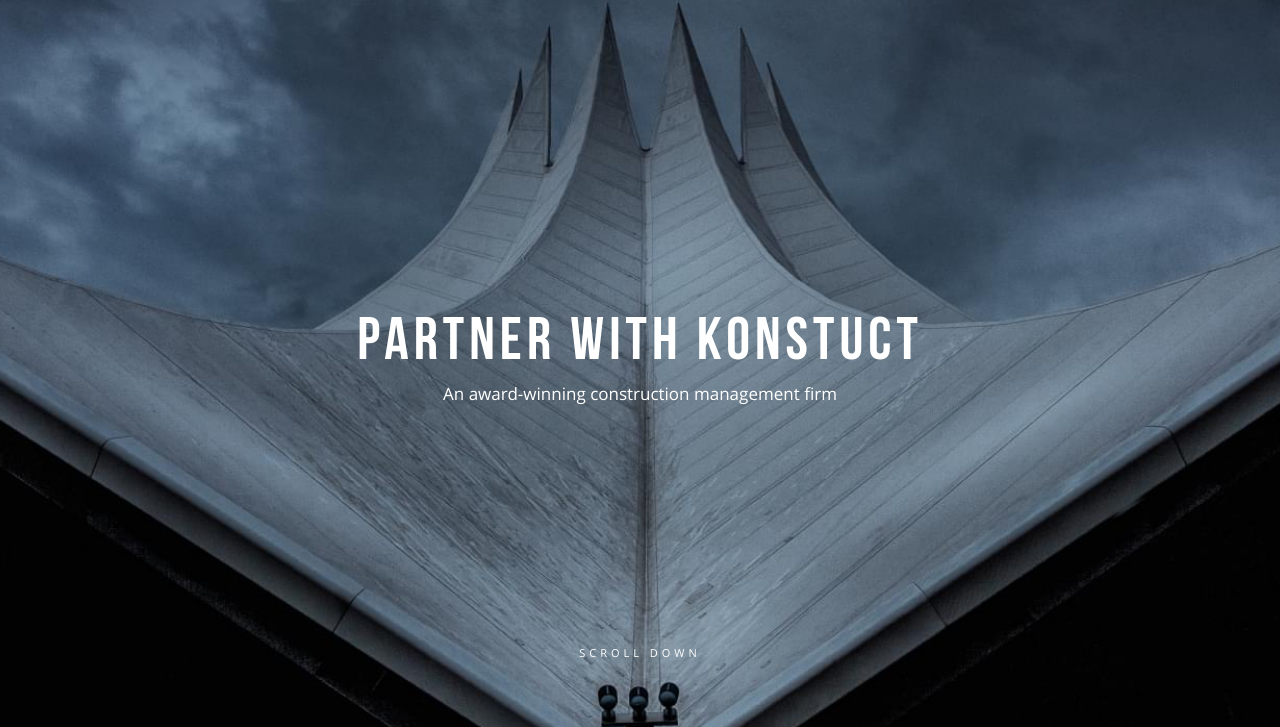
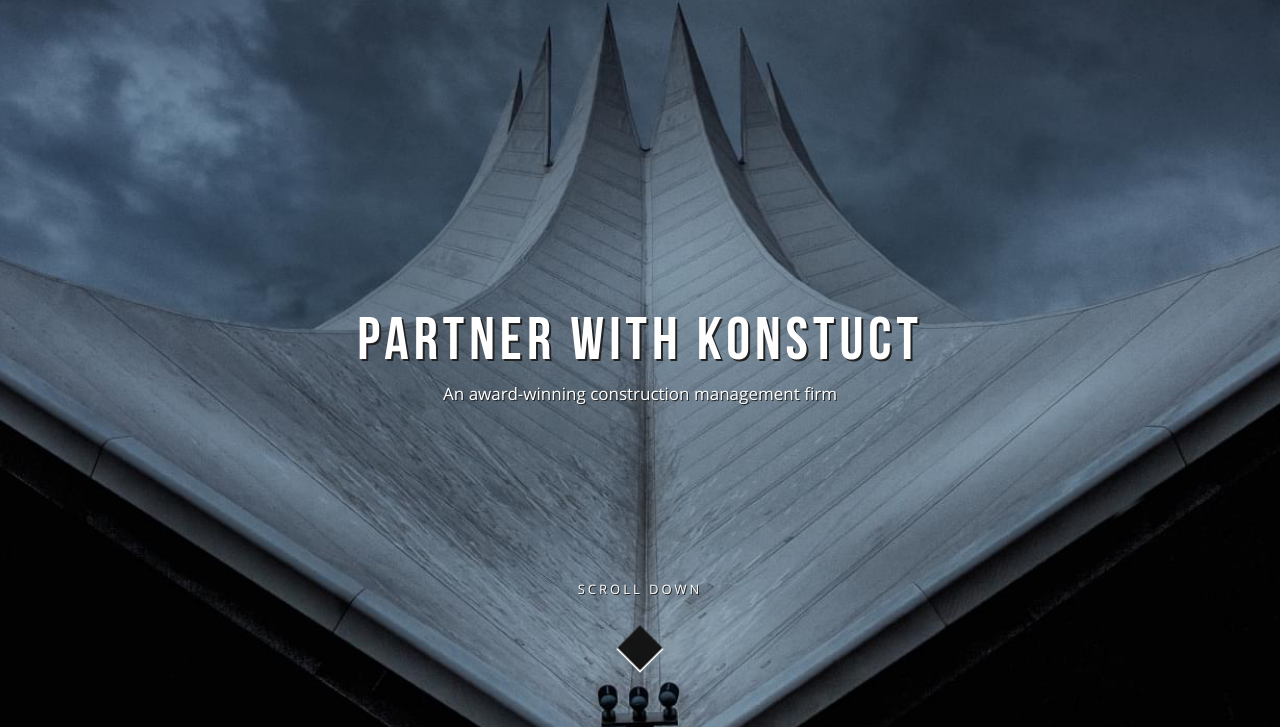
Before and after one commit to vmnekrasovv/constructor, a website: page app/index.html in a window 1280 px wide. Shown: the part 70-797 px from the top of the page. Drawn offline with Linux system fonts and the light colour scheme.

Commit message:
Добавил тему для scrolldown / теней для заголовка в шапке и текста / убрал спецсимволы из футера

```diff
--- a/app/scss/_header.scss
+++ b/app/scss/_header.scss
@@ -30,6 +30,7 @@
 		font-size: 60px;
 		letter-spacing: 5px;
 		color: #fff;
+		text-shadow: 2px 2px #222;
 
 		@media screen and (max-width: 768px) {
 			font-size: 49px;
@@ -48,6 +49,7 @@
 		font-family: 'OpenSans';
 		font-size: 17px;
 		color: #fff;
+		text-shadow: 1px 1px #222;
 
 		@media screen and (max-width: 528px) {
 			width: 320px;
@@ -61,16 +63,59 @@
 
 	.scroll-down {
 		position: absolute;
-		width: 100%;
+		width: 150px;
 		height: 15px;
-		bottom: 70px;
-		left: 0;
+		padding: 50px 0;
+		bottom: 100px;
+		left: calc(50% - 75px);
 		text-align: center;
 		font-family: 'OpenSans';
 		font-size: 11px;
-		letter-spacing: 4px;
+		letter-spacing: 3px;
+		text-shadow: 1px 1px #222;
 		font-weight: 600;
 		color: #fff;
+
+
+		&:after {
+			content: '';
+			display: block;
+			position: absolute;
+			bottom: 10px;
+			left: calc(50% - 10px);
+			width: 20px;
+			height: 20px;
+			border-top: 1px solid #fff;
+			border-left: 1px solid #fff;
+			background: rgba(20,20,20, .8);
+
+			transform: rotate(-135deg);
+			animation: 2.5s scrolldown ease-in-out infinite alternate;
+
+		}
+
+
+
+		@media screen and (max-width: 1280px) {
+			font-size: 13px;
+		}
 	}
 
+	@keyframes scrolldown {
+		0% {
+			bottom: 0px;
+		}
+
+		50% {
+			bottom: -30px;
+			background: rgba(20,20,20, 1);
+			transform: rotate(-135deg) scale(1.7);
+		}
+
+		100% {
+			bottom: 0px;
+		}
+	}
+
+
 } // header
```
Also changed, not shown: app/index.html (+7 -7 lines), app/css/app.min.css.
